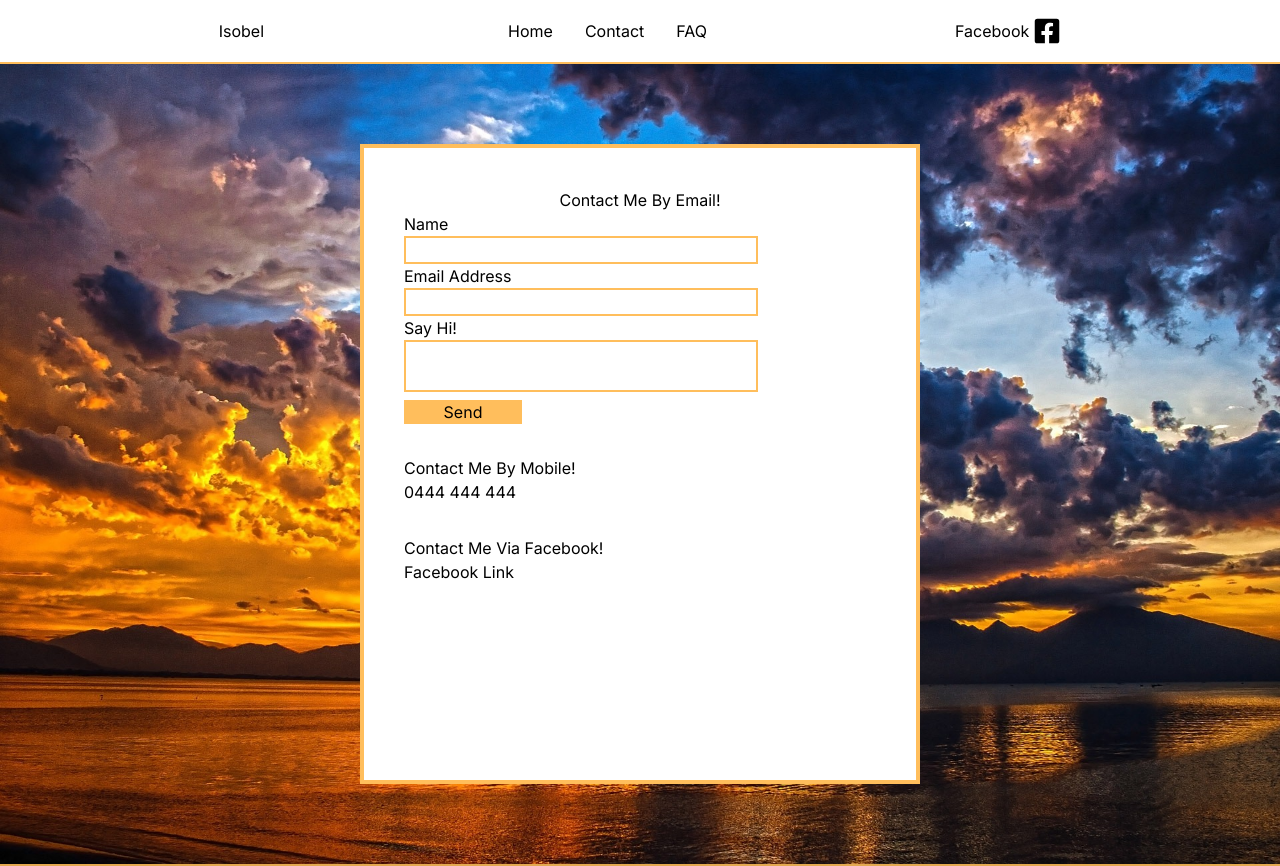
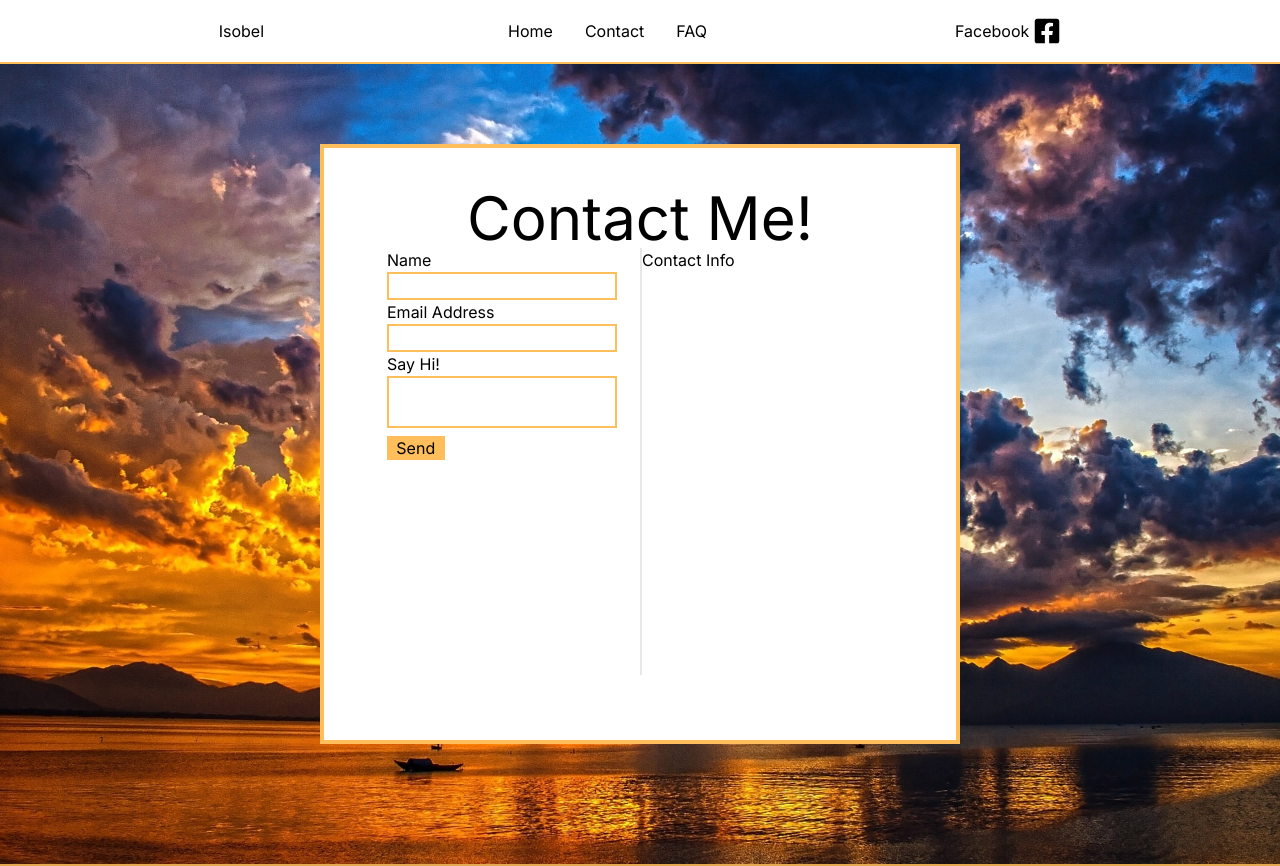
Before and after one commit to LemonTheSour/celebrant-site, a Next.js app: page /contact in a window 1280 px wide. Shown: the top 866 px of the page. Built offline with nearby package versions, Linux system fonts and the light colour scheme.

Commit message:
contact form restructured

```diff
--- a/src/app/components/email.tsx
+++ b/src/app/components/email.tsx
@@ -42,26 +42,24 @@ export default function EmailContactForm() {
   };
 
   return (
-    <div className="flex h-screen justify-center p-20">
-      <div className="p-10 border-sunset border-4 w-1/2 bg-white">
-        <h1 className="flex justify-center">Contact Me By Email!</h1>
+    <div className="flex justify-center">
       <form
         onSubmit={onSubmit}
         ref={formRef}
-          className="flex flex-col items-start"
+        className="flex flex-col items-start w-5/6"
       >
-          <div className="flex flex-col w-3/4">
+        <div className="flex flex-col w-full">
           <label>Name</label>
           <input
             {...register("from_name")}
             className="border-sunset border-2"
           />
         </div>
-          <div className="flex flex-col w-3/4">
+        <div className="flex flex-col w-full">
           <label>Email Address</label>
           <input {...register("email")} className="border-sunset border-2" />
         </div>
-          <div className="flex flex-col justify-center w-3/4">
+        <div className="flex flex-col justify-center w-full">
           <label>Say Hi!</label>
           <textarea
             {...register("message")}
@@ -73,15 +71,6 @@ export default function EmailContactForm() {
           Send
         </button>
       </form>
-        <div className="flex flex-col pt-8 justify-center">
-          <h1>Contact Me By Mobile!</h1>
-          <div>0444 444 444</div>
-        </div>
-        <div className="flex flex-col pt-8 justify-center">
-          <h1>Contact Me Via Facebook!</h1>
-          <div>Facebook Link</div>
-        </div>
-      </div>
     </div>
   );
 }
--- a/src/app/contact/page.tsx
+++ b/src/app/contact/page.tsx
@@ -1,7 +1,5 @@
 import { Metadata } from "next";
-import Image from "next/image";
 import EmailContactForm from "../components/email";
-import Sunset from "../assets/images/sunset.jpg";
 
 export const metadata: Metadata = {
   title: "Contact",
@@ -9,16 +7,15 @@ export const metadata: Metadata = {
 
 export default function Contact() {
   return (
-    <div className="relative w-full h-screen">
-      <div>
-        <Image
-          src={Sunset}
-          alt="Sunset"
-          className="absolute w-full h-screen z-0"
-        />
-      </div>
-      <div className="relative z-10">
-        <EmailContactForm />
+    <div className="flex justify-center relative w-full h-screen bg-photo6 bg-cover">
+      <div className="p-10 mt-20 w-1/2 h-3/4 border-sunset border-4 bg-white">
+        <div className="text-6xl text-center">Contact Me!</div>
+        <div className="flex h-5/6 justify-between divide-x-2">
+          <div className="w-1/2">
+            <EmailContactForm />
+          </div>
+          <div className="w-1/2">Contact Info</div>
+        </div>
       </div>
     </div>
   );
--- a/tailwind.config.ts
+++ b/tailwind.config.ts
@@ -13,6 +13,7 @@ const config: Config = {
         'photo3': "url(./assets/images/photo3.jpeg)",
         'photo4': "url(./assets/images/photo4.jpg)",
         'photo5': "url(./assets/images/photo5.jpg)",
+        'photo6': "url(./assets/images/photo6.jpg)",
       },
       colors:{
         'sunset': '#ffbe5c',
```
Also changed, not shown: src/app/assets/images/photo6.jpg (renamed from src/app/assets/images/sunset.jpg). Lines whose indentation alone changed are shown as unchanged.
